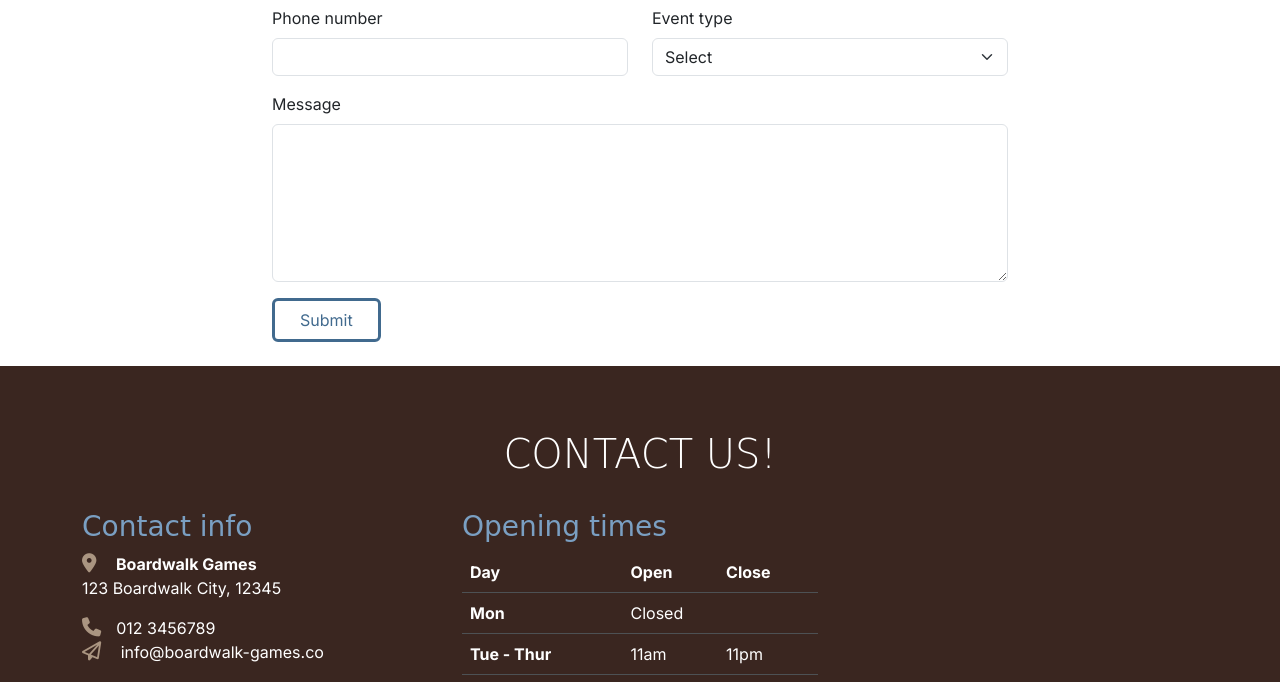
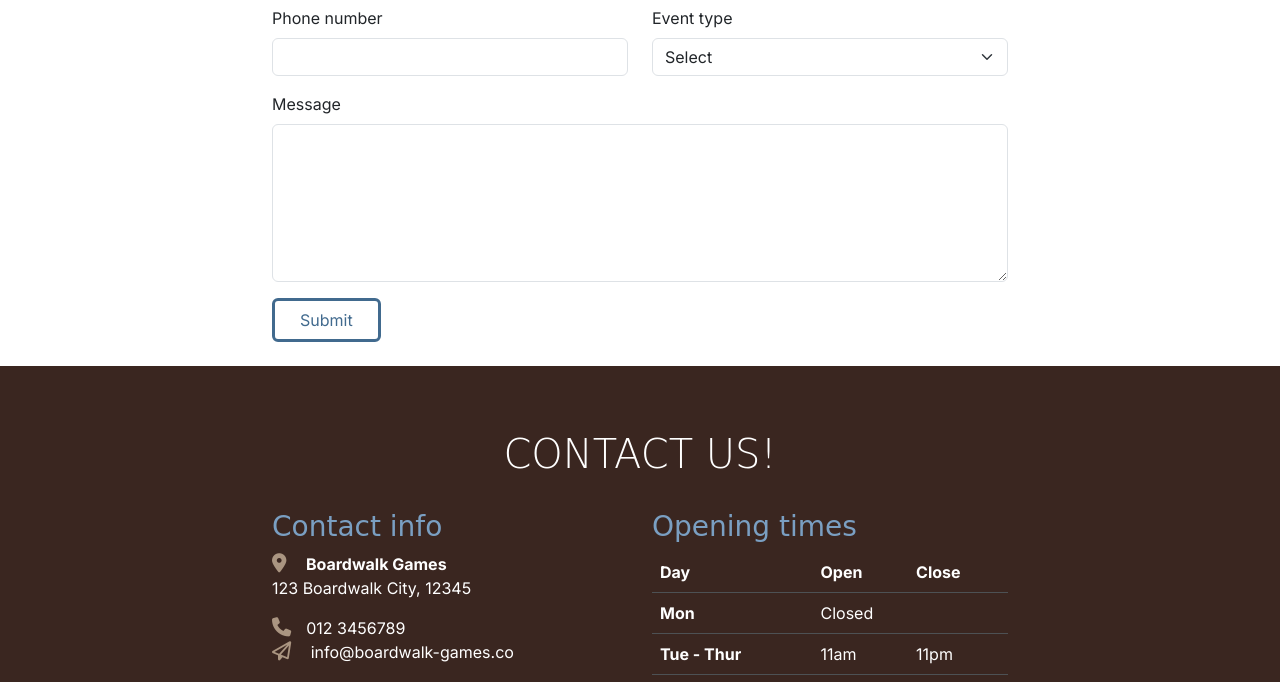
Before and after one commit to Vera-com/boardwalk-games, a plain HTML site: page booking.html in a window 1280 px wide. Shown: the part 532-1214 px from the top of the page. Drawn offline with nearby package versions, Linux system fonts and the light colour scheme; a web font is replaced by a local one.

Commit message:
Adjust the div class in the Footer element so that it fits well on small screen sizes

```diff
--- a/booking.html
+++ b/booking.html
@@ -134,7 +134,7 @@
 <!-- Footer / Contact Section -->
    <footer id="contact" class="mt-auto">
       <div class="container section">
-        <div class="row justify-content">
+        <div class="row justify-content-center">
           <div class="col-12 text-center">
             <h2 class="display-6">Contact us!</h2>
           </div>
```
Also changed, not shown: index.html (+1 -1 lines).
